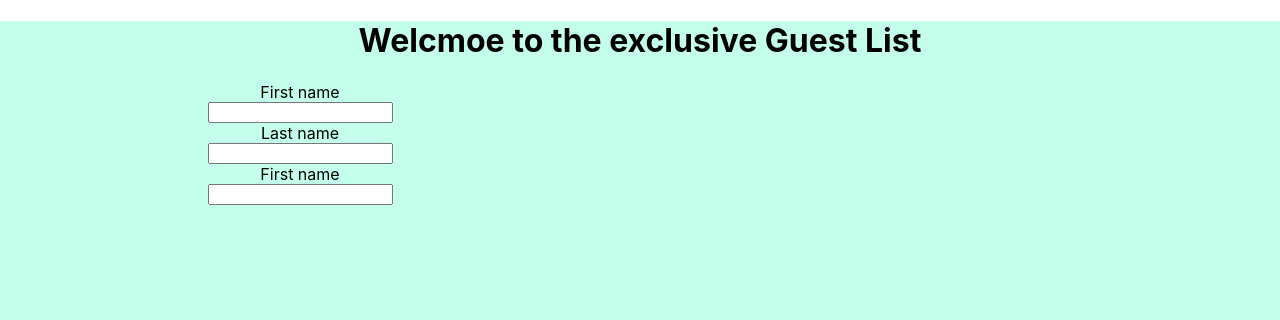
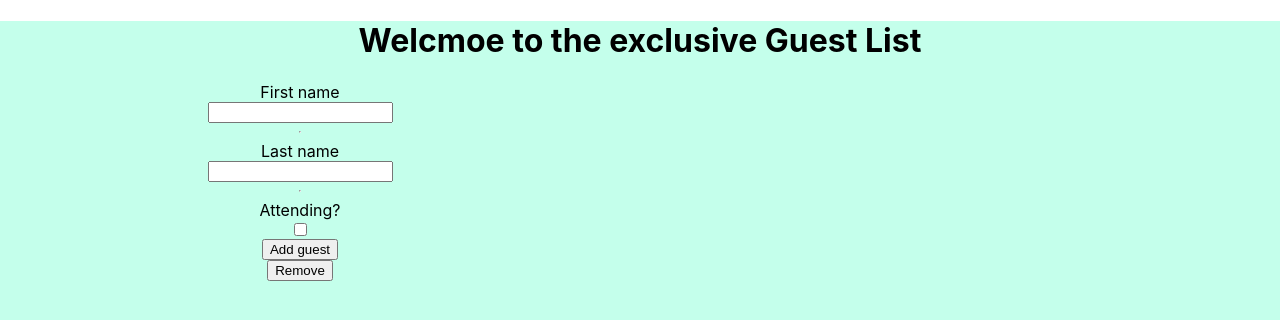
Before and after one commit to RavidEf/react-guest-list-ravid, a React app: page / in a window 1280 px wide. Shown: the top 320 px of the page. Built offline with nearby package versions, Linux system fonts and the light colour scheme; the HTML template or start-up script is replaced by a standard one.

Commit message:
Add input fields

```diff
--- a/src/App.js
+++ b/src/App.js
@@ -1,20 +1,43 @@
 import './App.css';
-import logo from './logo.svg';
+import { useEffect, useState } from 'react';
 
 export default function App() {
+  const [guestFName, setGuestFName] = useState([]);
+  const [guestLName, setGuestLName] = useState([]);
+  const [attending, setAttending] = useState(false);
+
   return (
     <div className="App">
       <h1>Welcmoe to the exclusive Guest List</h1>
-      <form>
+      <form onSubmit={(event) => event.preventDefault()}>
         <div>
           <label> First name</label>
-          <input type="text" />
+          <input
+            type="text"
+            value={guestFName}
+            onChange={(event) => setGuestFName(event.currentTarget.value)}
+          />
+          <hr />
 
           <label> Last name</label>
-          <input type="text" />
+          <input
+            type="text"
+            value={guestLName}
+            onChange={(event) => setGuestLName(event.currentTarget.value)}
+          />
+          <hr />
 
-          <label> First name</label>
-          <input type="text" />
+          <label> Attending?</label>
+          <input
+            type="checkbox"
+            checked={attending}
+            onChange={(event) => {
+              setAttending(event.currentTarget.checked);
+            }}
+          />
+
+          <button> Add guest</button>
+          <button> Remove</button>
         </div>
       </form>
     </div>
```
Also changed, not shown: 1 other file (tests, documents, lock files or other folders).
